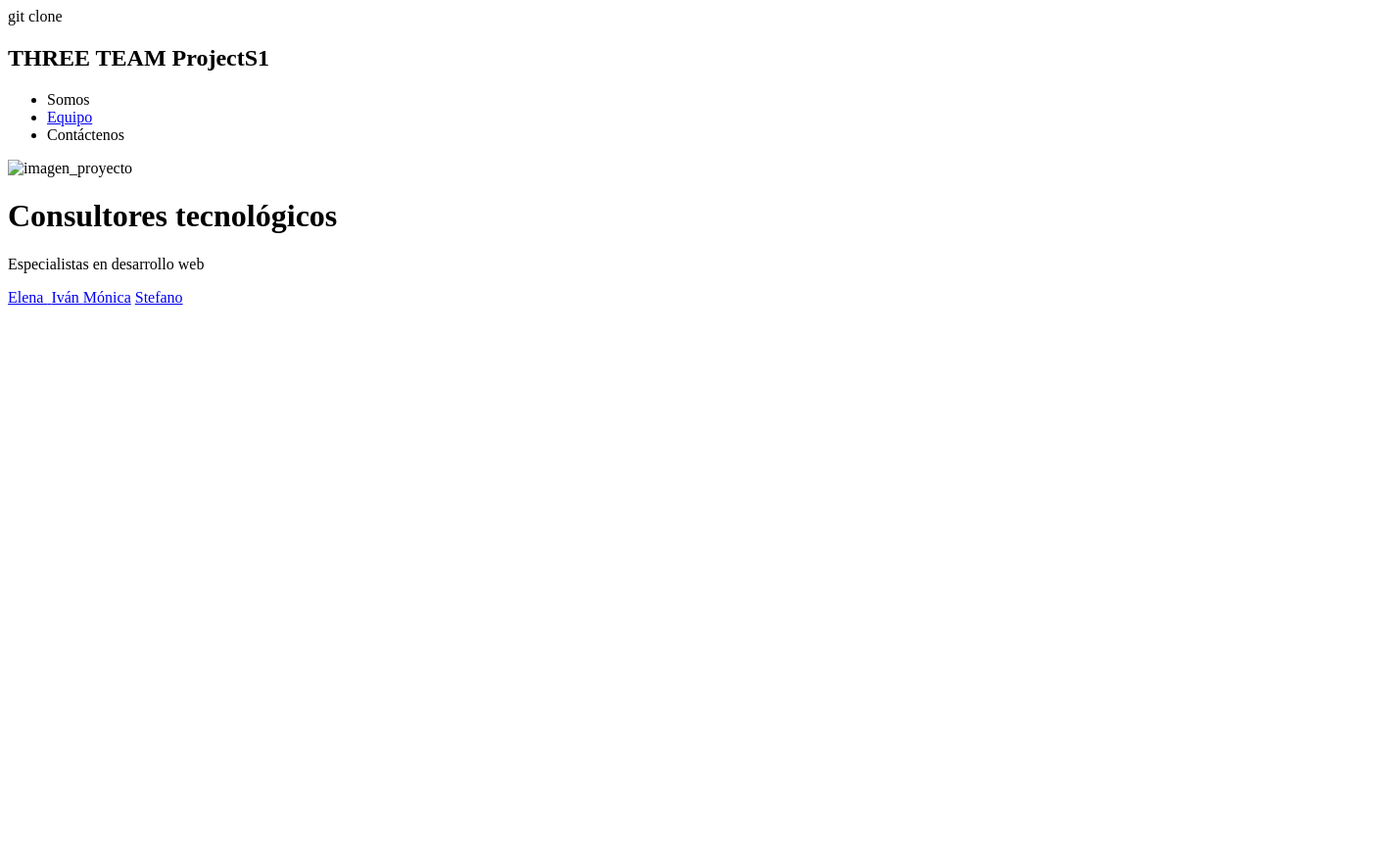
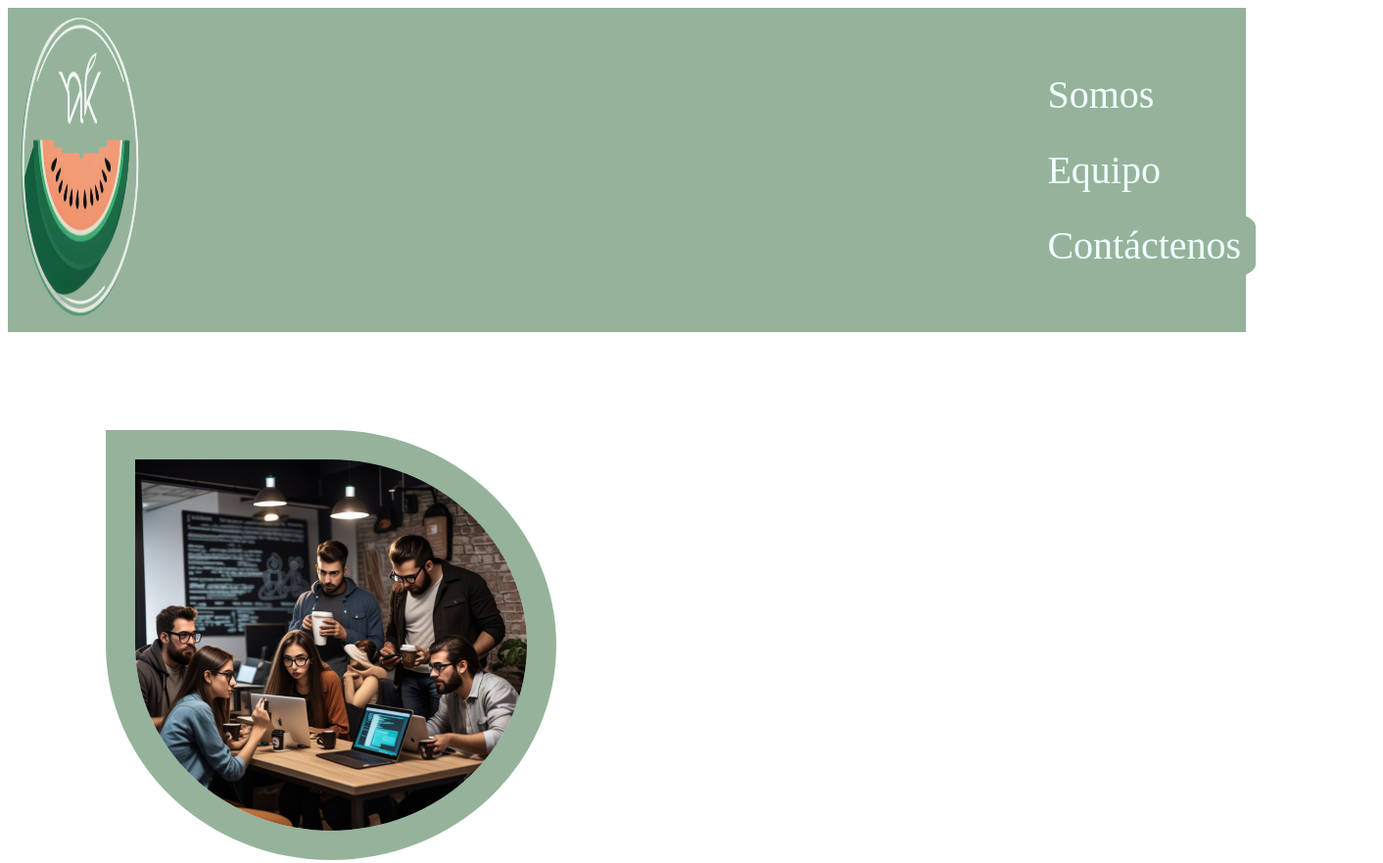
Before and after one commit to monicasimoF5/THREE-TEAM_ProjectS1, a plain HTML site: page index.html in a window 1280 px wide. Shown: the top 881 px of the page at 98% size, 1412 px wide, since content can reach past the window. Before the commit the page ends 800 px from the top, so only its background shows below. Drawn offline with Linux system fonts and the light colour scheme.

Commit message:
css menu

```diff
--- a/index.html
+++ b/index.html
@@ -1,25 +1,25 @@
 <!DOCTYPE html>
-<link rel="stylesheet" type="text/css" href="styles.css">
+<link rel="stylesheet" type="text/css" href="style.css">
 <html lang="en">
-<head>git clone
+<head>
     <meta charset="UTF-8">
     <meta name="viewport" content="width=device-width, initial-scale=1.0">
     <title>THREE TEAM ProjectS1</title>
 </head>
 <body>
-    <section>
-        <h1>THREE TEAM ProjectS1</h1>
+    <section class="mainmenu">
+        <img id="logo" src="logo_cortado-removebg-preview__1__480.png" alt="logo">
         <ul>
-            <li>Somos</li>
-            <li> <a href="index2.html">Equipo</a></li>
-            <li>Contáctenos</li>
+            <li><a> Somos </a></li>
+            <li><a id="Equipo" href="index2.html"> Equipo </a></li>
+            <li><a> Contáctenos </a></li>
         </ul>
     </section>
     <div>
-        <img src="image.jpg" alt="imagen_proyecto">
+        <img id="grupo" src="threeteam.png" alt="imagen_proyecto" >
         <h1>Consultores tecnológicos</h1>
         <p>Especialistas en desarrollo web</p>
-        <a href="enlace.com"></a>
+        <a href="enlace.com">te llamamos</a>
     </div>
     <div>
         <nav>
--- a/style.css
+++ b/style.css
@@ -0,0 +1,53 @@
+#grupo {
+   width: 400px;
+   border-radius: 50%;
+   border: 30px solid  #95b39b;
+   margin: 100px;
+   border-top-left-radius: 0%;
+}
+
+#logo {
+    border-radius: 50%;
+    width: 10%;
+    margin-right: 800px;
+    padding: 10px;
+}
+
+.mainmenu {
+    max-width: 2000px;
+    display: flex;
+    background-color: #95b39b;
+    flex-wrap: nowrap;
+
+}
+
+ul {
+    padding: 10px;
+    list-style: none;
+    font-size: 40px;
+    color: azure;
+    text-decoration: none;
+    padding-inline: 100px;
+    flex-direction: row;
+}
+
+li {
+    background-color: #95b39b;
+    margin-right: 30px;
+
+    border-radius: 25%;
+    padding: 15px;
+    float: left;
+    text-decoration: none;
+}
+
+li:hover {
+    background-color: #edbda6;
+    border 3px; border-color:  #edbda6;
+    text-decoration: none;
+}
+
+#Equipo{
+    text-decoration: none;
+    color: azure;
+}
```
Also changed, not shown: logo_cortado-removebg-preview__1__480.png (added), logo_s1_720.png (added), threeteam.png (added).
